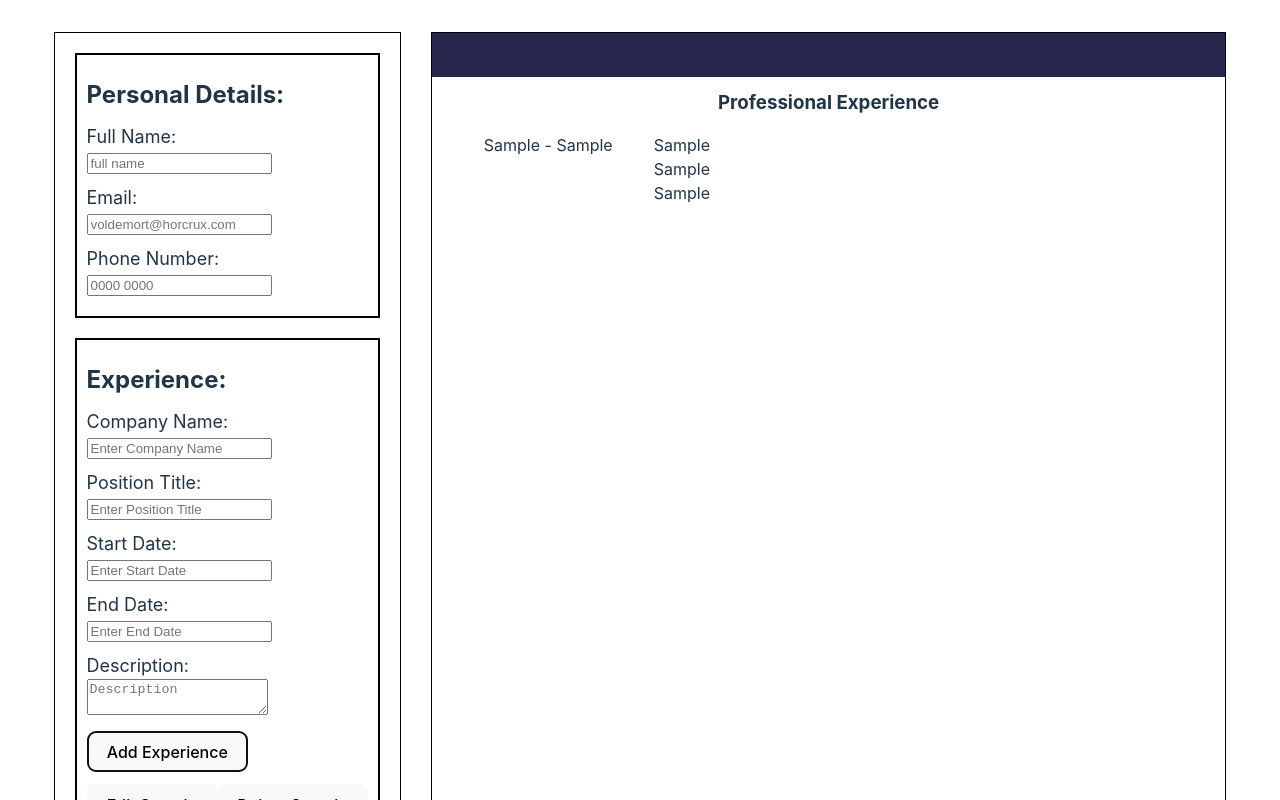
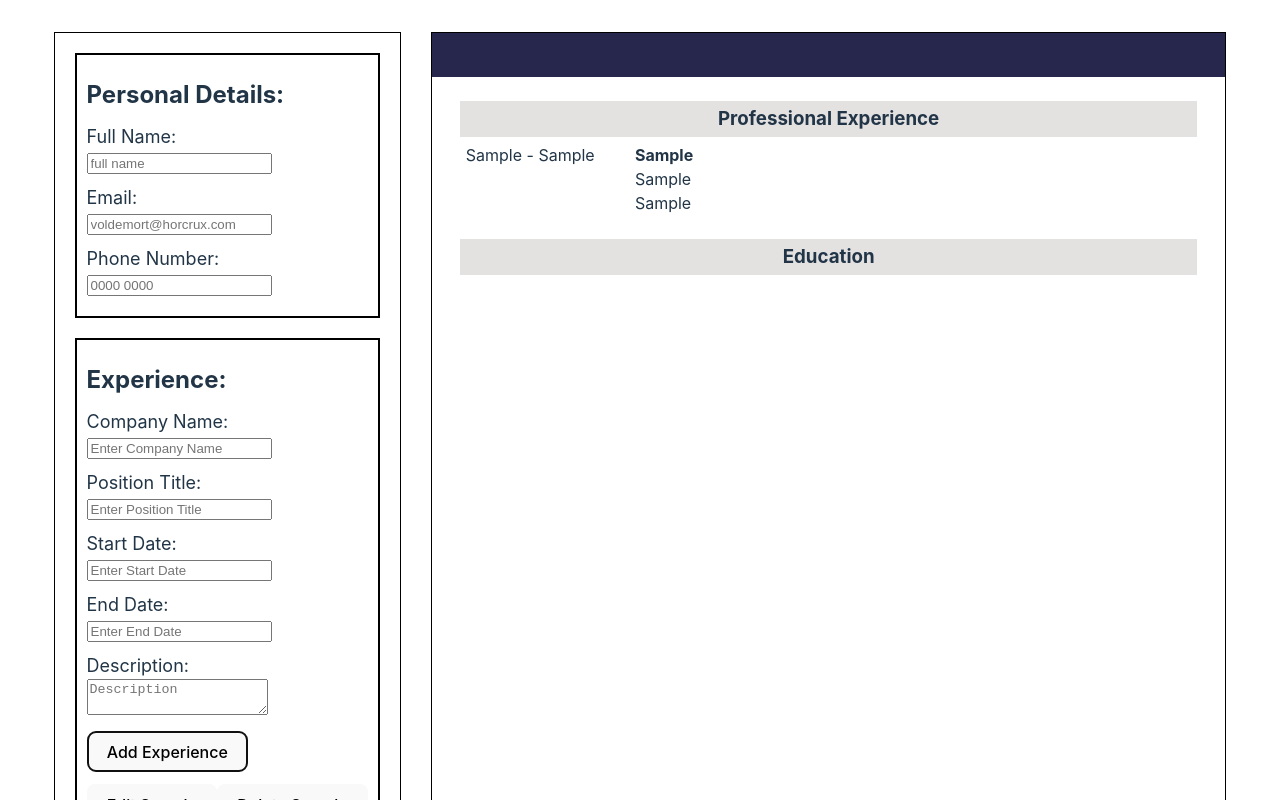
Before and after one commit to magic-doggo/cv-application, a React (Vite) app: page / in a window 1280 px wide. Both pictures are taken after typing "Sample", "Sample", "Sample", "Sample", "Sample" into the empty fields and a click on the button "Add Experience". Shown: the top 800 px of the page. Built offline with nearby package versions, Linux system fonts and the light colour scheme.

Commit message:
Add minor visual  styling to CV

```diff
--- a/src/App.css
+++ b/src/App.css
@@ -7,6 +7,8 @@
 
 ul {
   list-style-type: none;
+  margin: 6px;
+  padding: 0;
 }
 
 label {
@@ -76,6 +78,11 @@ h3 {
   text-align: center;
 }
 
+h3 {
+  background-color: rgb(228, 225, 225);
+  padding: 4px;
+}
+
 img {
   filter: invert(100%);
   width: 24px;
@@ -83,8 +90,9 @@ img {
   margin-right: 4px;
 }
 
-.experience-cv-section {
-  margin: 12px;
+.experience-cv-section,
+.education-cv-section {
+  margin: 24px 28px;
 }
 
 .entry {
@@ -102,3 +110,8 @@ img {
   white-space: normal;
   max-width: 100%; */
 }
+
+.company-name,
+.school-name {
+  font-weight: bold;
+}
--- a/src/components/CVInfo.jsx
+++ b/src/components/CVInfo.jsx
@@ -115,7 +115,7 @@ export function CVPage() {
                             <li key={experience.id} className="entry">
                                 <div>{experience.startDate} - {experience.endDate}</div>
                                 <div className="entry-details">
-                                    <div>{experience.companyName}</div>
+                                    <div className="company-name">{experience.companyName}</div>
                                     <div>{experience.positionTitle}</div>
                                     <div className="description">{experience.description}</div>
                                 </div>
@@ -123,15 +123,20 @@ export function CVPage() {
                         ))}
                     </ul>
                 </div>
-                <ul>
-                    {educationEntries.map(education => (
-                        <li key={education.id}>
-                            <div>School: {education.school}</div>
-                            <div>Degree: {education.degree}</div>
-                            <div>Study period: {education.startDate} - {education.endDate}</div>
-                        </li>
-                    ))}
-                </ul>
+                <div className="education-cv-section">
+                    <h3>Education</h3>
+                    <ul>
+                        {educationEntries.map(education => (
+                            <li key={education.id} className="entry">
+                                <div>{education.startDate} - {education.endDate}</div>
+                                <div className="entry-details">
+                                    <div className="school-name">{education.school}</div>
+                                    <div>{education.degree}</div>
+                                </div>
+                            </li>
+                        ))}
+                    </ul>
+                </div>
             </div>
         </div>
     )
```
